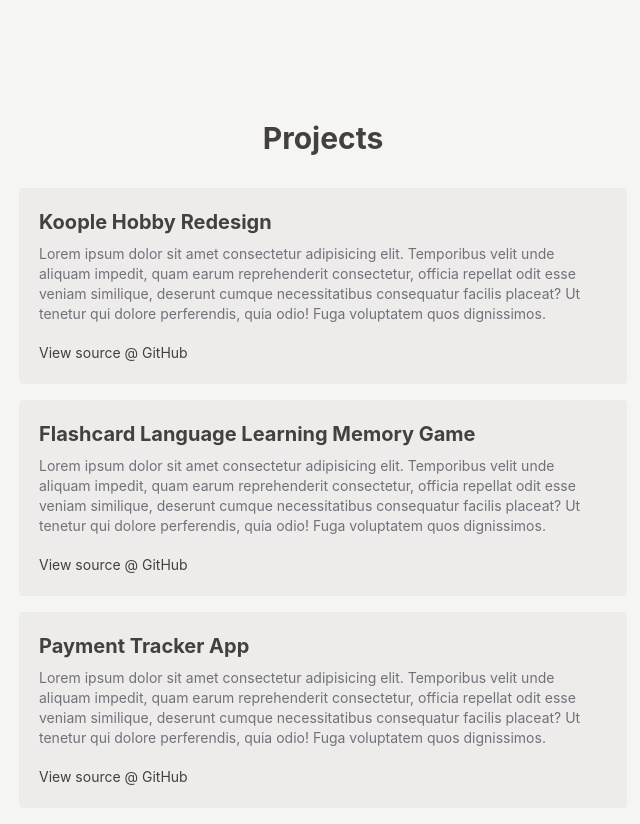
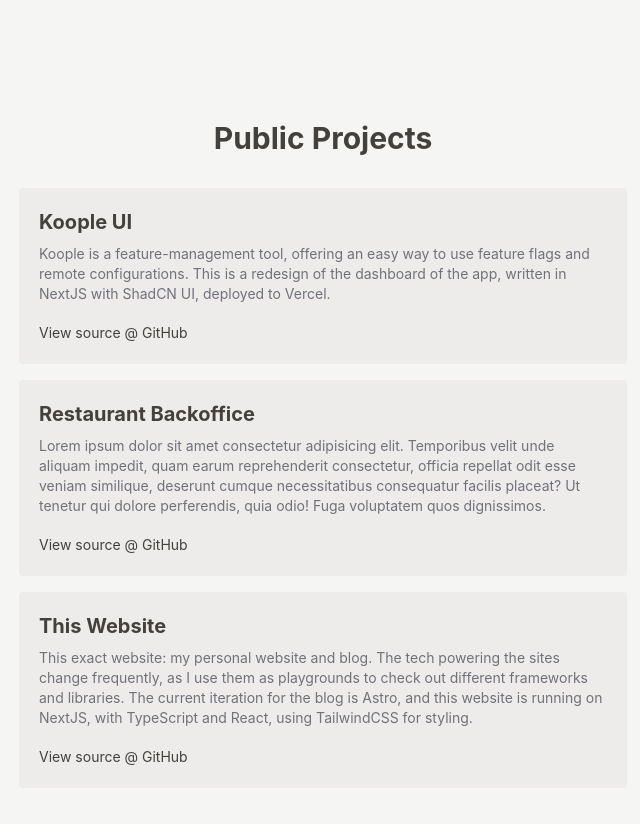
Before and after one commit to danielagg/personal-website-nextjs, a Next.js app: page / in a window 1280 px wide. Shown: the part 1960-2784 px from the top of the page, without its empty margins (317-957 px from the left). Built offline with nearby package versions, Linux system fonts and the light colour scheme.

Commit message:
better descriptions for public projects

```diff
--- a/app/Intro.tsx
+++ b/app/Intro.tsx
@@ -12,7 +12,7 @@
           dan
         </div>
         <div className="text-lg lg:text-2xl mt-1 lg:mt-4 text-primary-light dark:text-primary-dark">
-          full stack developer @{" "}
+          Full stack developer @{" "}
           <a
             href="https://apiumhub.com/"
             target="_blank"
--- a/app/Projects.tsx
+++ b/app/Projects.tsx
@@ -8,29 +8,44 @@
   return (
     <div className="mt-40">
       <div className="text-3xl font-bold text-primary-light dark:text-primary-dark text-center">
-        Projects
+        Public Projects
       </div>
 
       <ul className="mt-8 space-y-8 lg:space-y-4">
         <Project
           key="koople"
-          title="Koople Hobby Redesign"
+          title="Koople UI"
           link="http://patata.danielagg.com/"
-          desc="Lorem ipsum dolor sit amet consectetur adipisicing elit. Temporibus velit unde aliquam impedit, quam earum reprehenderit consectetur, officia repellat odit esse veniam similique, deserunt cumque necessitatibus consequatur facilis placeat? Ut tenetur qui dolore perferendis, quia odio! Fuga voluptatem quos dignissimos."
+          desc="Koople is a feature-management tool, offering an easy way to use feature flags and remote configurations. This is a redesign of the dashboard of the app, written in NextJS with ShadCN UI, deployed to Vercel."
+          githubLinks={{
+            link: "https://github.com/danielagg/pata-with-shadcn",
+          }}
         />
 
         <Project
-          key="flashcard-game"
-          title="Flashcard Language Learning Memory Game"
-          link="http://flashcards.danielagg.com/"
+          key="restaurant-backoffice"
+          title="Restaurant Backoffice"
+          link="#"
           desc="Lorem ipsum dolor sit amet consectetur adipisicing elit. Temporibus velit unde aliquam impedit, quam earum reprehenderit consectetur, officia repellat odit esse veniam similique, deserunt cumque necessitatibus consequatur facilis placeat? Ut tenetur qui dolore perferendis, quia odio! Fuga voluptatem quos dignissimos."
+          githubLinks={{
+            link: "https://github.com/danielagg/restaurant-backoffice",
+          }}
         />
 
         <Project
-          key="payment-tracker"
-          title="Payment Tracker App"
-          link="http://payment-tracker.danielagg.com/"
-          desc="Lorem ipsum dolor sit amet consectetur adipisicing elit. Temporibus velit unde aliquam impedit, quam earum reprehenderit consectetur, officia repellat odit esse veniam similique, deserunt cumque necessitatibus consequatur facilis placeat? Ut tenetur qui dolore perferendis, quia odio! Fuga voluptatem quos dignissimos."
+          key="personal-website"
+          title="This Website"
+          desc="This exact website: my personal website and blog. The tech powering the sites change frequently, as I use them as playgrounds to check out different frameworks and libraries. The current iteration for the blog is Astro, and this website is running on NextJS, with TypeScript and React, using TailwindCSS for styling."
+          githubLinks={[
+            {
+              label: "Website",
+              link: "https://github.com/danielagg/personal-website-nextjs",
+            },
+            {
+              label: "Blog",
+              link: "https://github.com/danielagg/personal-blog-astro",
+            },
+          ]}
         />
       </ul>
     </div>
@@ -41,16 +56,26 @@
   title,
   desc,
   link,
+  githubLinks,
 }: {
   title: string;
   desc: string;
+  link?: string;
+  githubLinks:
+    | {
         link: string;
+      }
+    | {
+        label: string;
+        link: string;
+      }[];
 }) => {
   return (
     <li>
       <Card>
         <>
           <div className="flex items-center justify-between space-x-4">
+            {link ? (
               <a
                 href={link}
                 target="_blank"
@@ -59,6 +84,11 @@
               >
                 {title}
               </a>
+            ) : (
+              <h2 className="text-xl font-bold text-primary-light dark:text-primary-dark">
+                {title}
+              </h2>
+            )}
           </div>
 
           <div className="text-gray-light dark:text-gray-dark text-sm mt-2">
```
Lines whose indentation alone changed are shown as unchanged.
